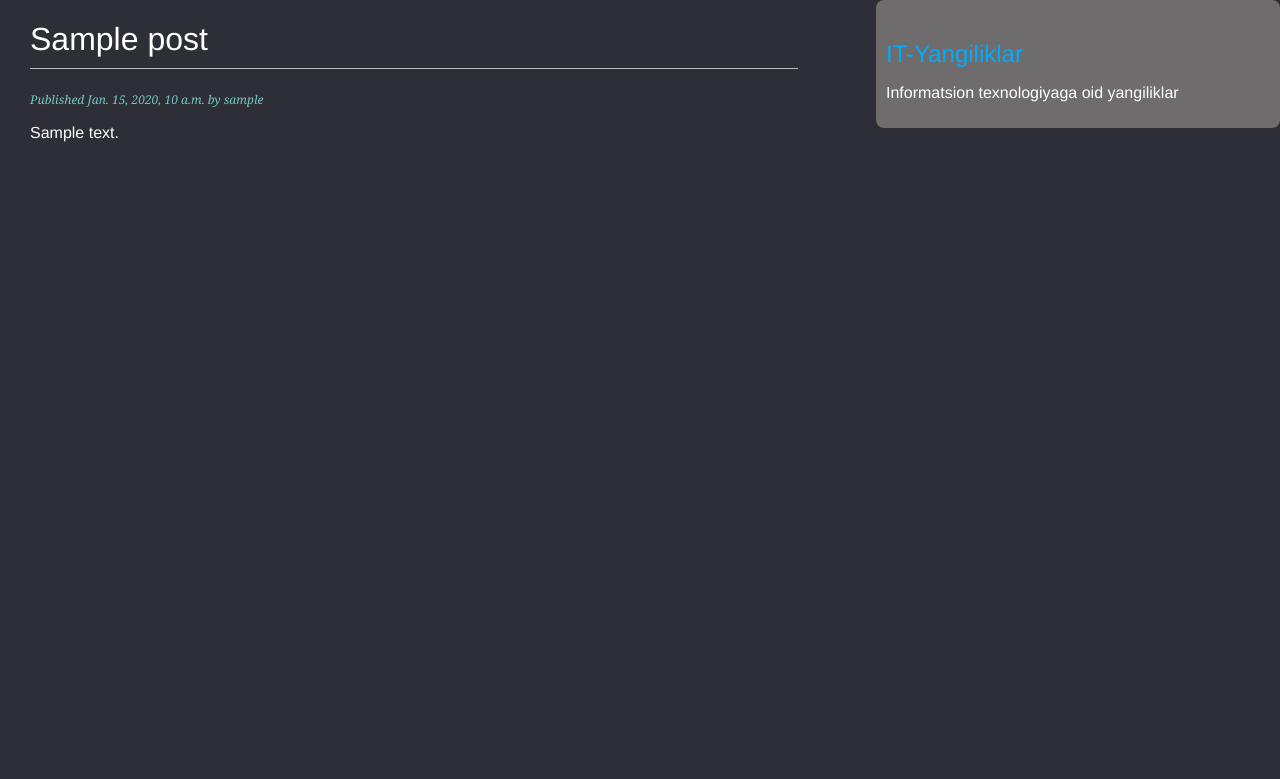
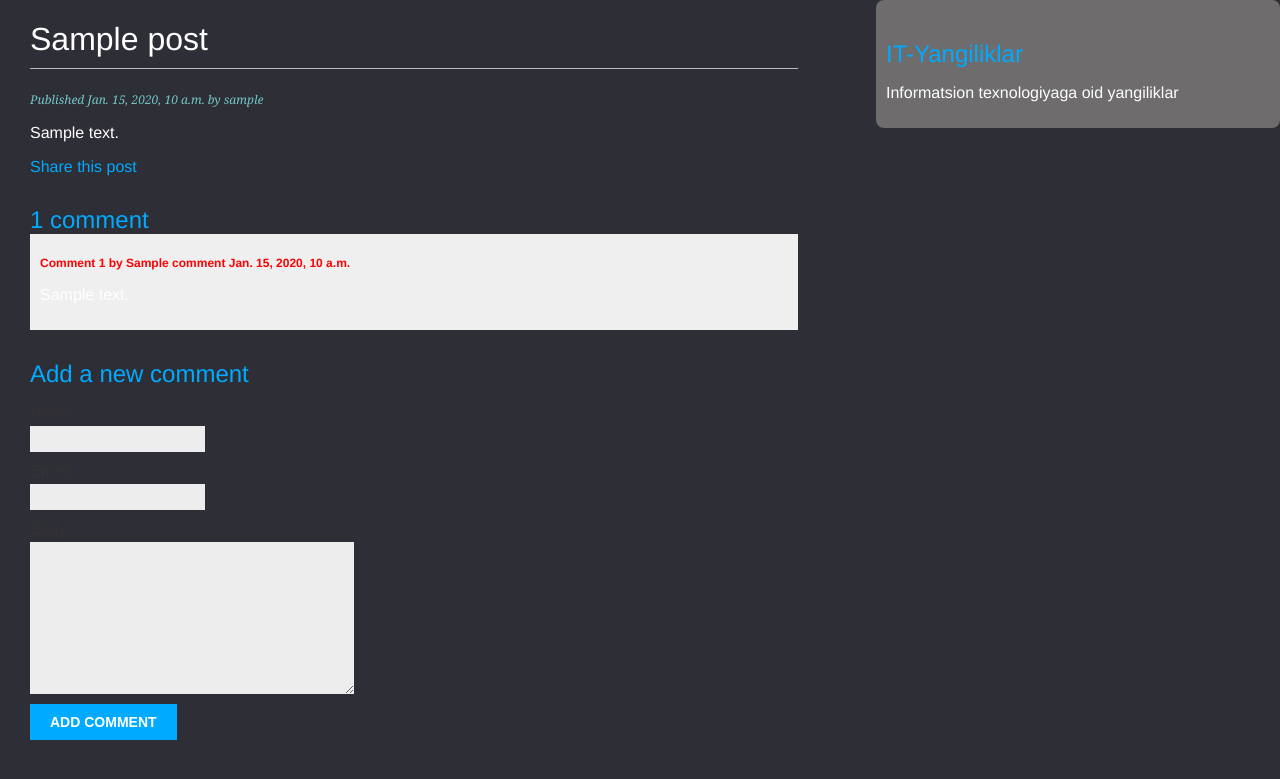
Before and after one commit to MrD2ve/blog_site, a Django app: a page that uses templates/blog/post/detail.html in a window 1280 px wide. Shown: the top 779 px of the page. Run offline with Django 4.2, Linux system fonts and the light colour scheme; tables that the repository leaves empty hold one stand-in row (values such as "Sample post").

Commit message:
new version

```diff
--- /dev/null
+++ b/blogapp/forms.py
@@ -0,0 +1,14 @@
+from django import forms
+from .models import Comments
+
+class EmailPostForm(forms.Form):
+    name = forms.CharField(max_length=25)
+    email = forms.EmailField()
+    to = forms.EmailField()
+    comments = forms.CharField(required=False, widget=forms.Textarea)
+
+
+class CommentForm(forms.ModelForm):
+    class Meta:
+        model = Comments
+        fields = ('name', 'email', 'body')
--- a/blogapp/models.py
+++ b/blogapp/models.py
@@ -35,3 +35,18 @@
 
     def get_absolute_url(self):
         return reverse("blogapp:post_detail", args=[self.publish.year, self.publish.month, self.publish.day, self.slug])
+
+class Comments(models.Model):
+    post = models.ForeignKey(Post, on_delete=models.CASCADE, related_name='comments')
+    name = models.CharField(max_length=80)
+    email = models.EmailField()
+    body = models.TextField()
+    created = models.DateTimeField(auto_now_add=True)
+    updated = models.DateTimeField(auto_now=True)
+    active = models.BooleanField(default=True)
+
+    class Meta:
+        ordering = ('created',)
+
+    def __str__(self):
+        return f"Comment by {self.name} on {self.post}"
--- a/blogapp/urls.py
+++ b/blogapp/urls.py
@@ -7,4 +7,5 @@
     path('<int:year>/<int:month>/<int:day>/<slug:slug>/',
          views.post_detail,
          name='post_detail'),
+    path('<int:post_id>/share/', views.post_share, name='post_share')
 ]
--- a/blogapp/views.py
+++ b/blogapp/views.py
@@ -1,5 +1,6 @@
 from django.shortcuts import get_object_or_404, render
-
+from .forms import EmailPostForm, CommentForm
+from django.core.mail import send_mail
 from .models import Post
 from django.views.generic import ListView
 
@@ -12,5 +13,50 @@
 
 
 def post_detail(request, year, month, day, slug):
-    post = get_object_or_404(Post, slug=slug, status="published", publish__year=year, publish__month=month, publish__day=day)
-    return render(request, 'blog/post/detail.html', {'post': post})
+    post = get_object_or_404(
+        Post,
+        slug=slug,
+        status="published",
+        publish__year=year,
+        publish__month=month,
+        publish__day=day
+    )
+    comments = post.comments.filter(active=True)
+    new_comment = None
+
+    if request.method == 'POST':
+        comment_form = CommentForm(data=request.POST)
+        if comment_form.is_valid():
+            new_comment = comment_form.save(commit=False)
+            new_comment.post = post
+            new_comment.save()
+    else:
+        comment_form = CommentForm()
+    return render(
+        request,
+        'blog/post/detail.html',
+        {'post': post,
+         'comments': comments,
+         'new_comment': new_comment,
+         'comment_form': comment_form,
+         }
+    )
+
+def post_share(request, post_id):
+    post = get_object_or_404(Post, id = post_id, status='published')
+    sent = False
+
+    if request.method == 'POST':
+        form = EmailPostForm(request.POST)
+
+        if form.is_valid():
+            cd = form.cleaned_data
+            post_url = request.build_absolute_url(post.get_absolute_url())
+            title = f"{cd['name']} sizga {post.title} ni o'qishga taklif etadi."
+            message = f"{post.title} maqolasini o'qing: {post_url}\n\n" \
+                      f"{cd['name']} ning izohi: {cd['comments']}"
+            send_mail(title, message, 'devbugs@gmail.com', [cd['to']], fail_silently=False)
+            sent = True
+    else:
+        form = EmailPostForm()
+    return render(request, 'blog/post/share.html', {'post': post, 'form': form, 'sent': sent})
--- a/templates/blog/post/detail.html
+++ b/templates/blog/post/detail.html
@@ -8,4 +8,40 @@
     </p>
 
     {{ post.body|linebreaks }}
+
+    <p>
+        <a href="{% url 'blogapp:post_share' post.id %}">
+            Share this post
+        </a>
+    </p>
+
+    {% with comments.count as total_comments %}
+        <h2>
+            {{ total_comments }} comment {{ total_comments|pluralize }}
+        </h2>
+    {% endwith %}
+    {% for comment in comments %}
+        <div class="comment">
+            <p class="info">
+                Comment {{ forloop.counter }} by {{ comment.name }}
+                {{comment.created}}
+            </p>
+            {{ comment.body|linebreaks }}
+        </div>
+    {% empty %}
+        <p>There is no comments yet.</p>
+    {% endfor %}
+
+    {% if new_comment %}
+        <h2>Your comment has been added</h2>
+    {% else %}
+        <h2>Add a new comment</h2>
+        <form method="post" style="background-color: #5f5f79">
+            {{comment_form.as_p}}
+            {% csrf_token %}
+            <p>
+                <input type="submit" value="Add comment">
+            </p>
+        </form>
+    {% endif %}
 {% endblock %}
```
